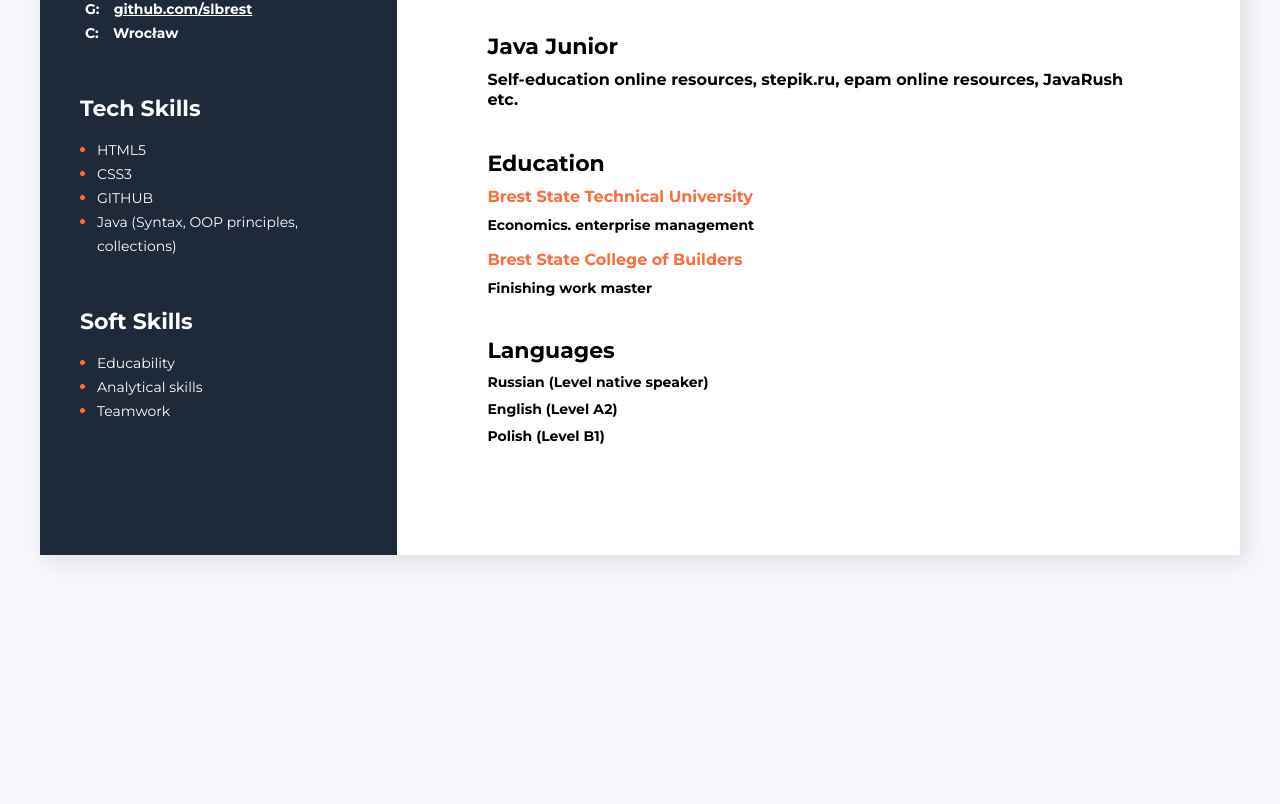
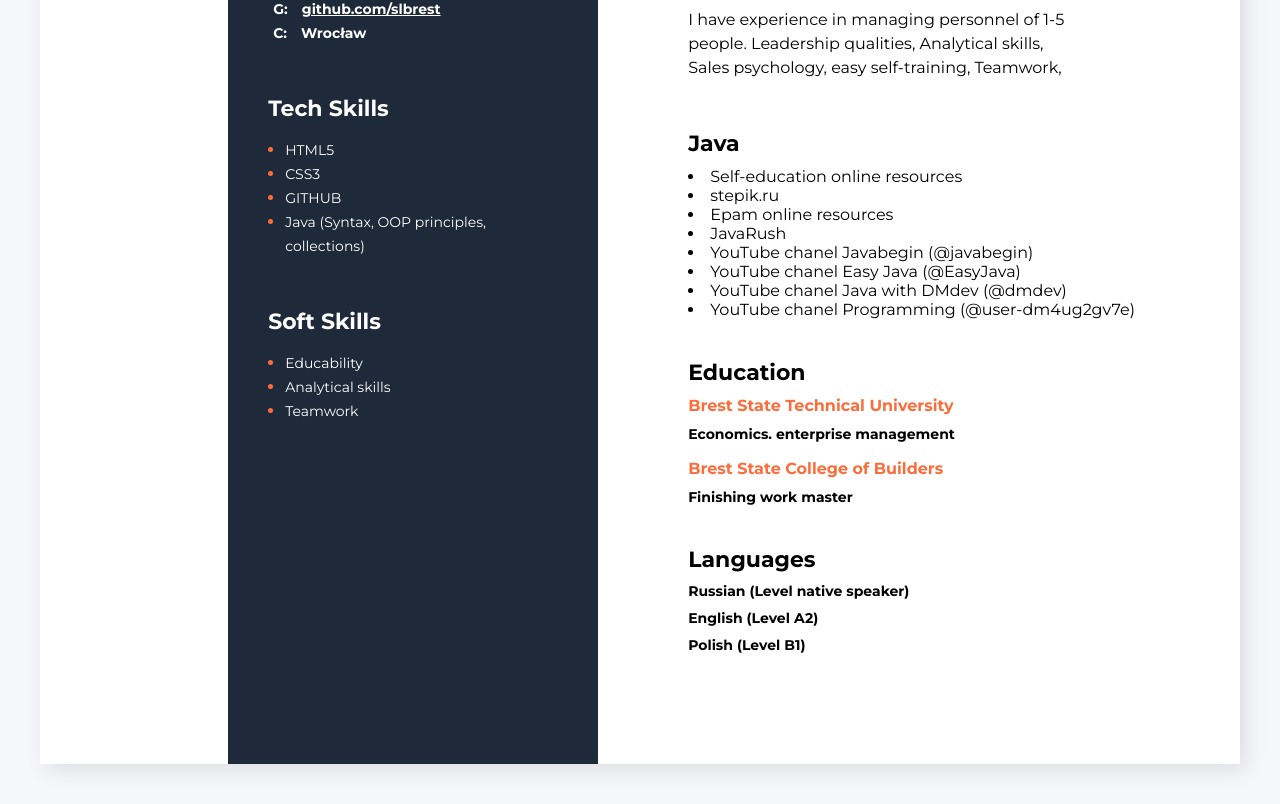
Before and after one commit to slbrest/My-Resume, a plain HTML site: page CV_Litskevich_Java_Junior(eng).html in a window 1280 px wide. Shown: the part 242-1046 px from the top of the page. Before the commit the page ends 837 px from the top, so only its background shows below. Drawn offline with Linux system fonts and the light colour scheme.

Commit message:
add new info

```diff
--- a/CSS/style.css
+++ b/CSS/style.css
@@ -52,9 +52,9 @@ body {
 .about-me-descr {
   font-style: normal;
   font-weight: normal;
-  font-size: 14px;
+  font-size: 16px;
   line-height: 24px;
-  color: #595959;
+  color: #000;
   width: 400px;
 }
 
--- a/CV_Litskevich_Java_Junior(eng).html
+++ b/CV_Litskevich_Java_Junior(eng).html
@@ -20,7 +20,8 @@
 
                     <h1 class="about-me-name">Siarhei Litskevich</h1>
 
-                    <p class="about-me-descr"></p>
+                    <p class="about-me-descr">I have experience in managing personnel of 1-5 people.
+				Leadership qualities, Analytical skills, Sales psychology, easy self-training, Teamwork, </p>
                 </div>
 
                 <!--my projects section-->
@@ -30,12 +31,18 @@
 
                 <!--my work experience-->
                 <div class="my-work-experience">
-                    <h3 class="main-content-title">Java Junior</h3>
+                    <h3 class="main-content-title">Java</h3>
 
 			  <!--company 8-->
                     <div class="my-work-experience-company-block">
-                        <h4 class="my-work-experience-position">Self-education online resources, stepik.ru, epam online resources, JavaRush etc.</h4>
-
+                        <li><span>Self-education online resources</span></li>
+				<li>stepik.ru</li>
+				<li>Epam online resources</li>
+				<li>JavaRush</li>
+                        <li>YouTube chanel Javabegin (@javabegin)</li>
+				<li>YouTube chanel Easy Java (@EasyJava)</li>
+				<li>YouTube chanel Java with DMdev (@dmdev)</li>
+				<li>YouTube chanel Programming (@user-dm4ug2gv7e)</li>
                     </div>
 
 
```
